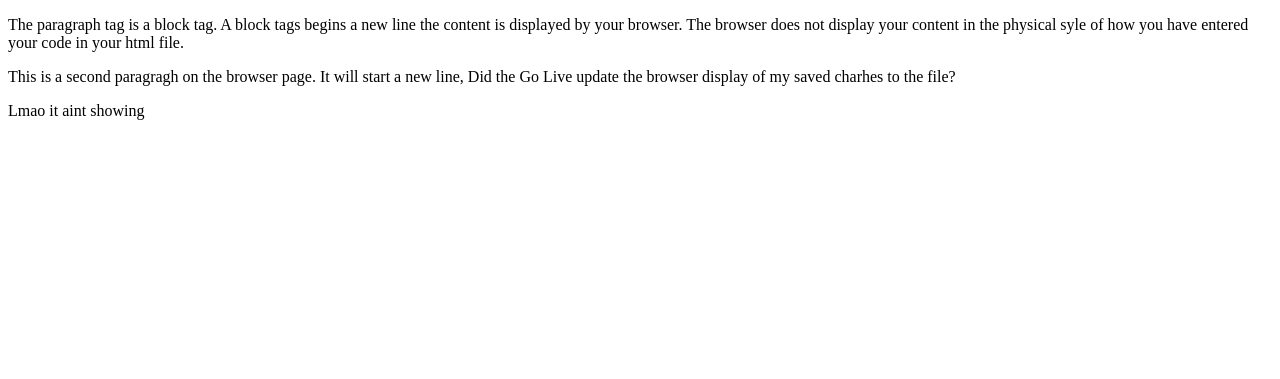
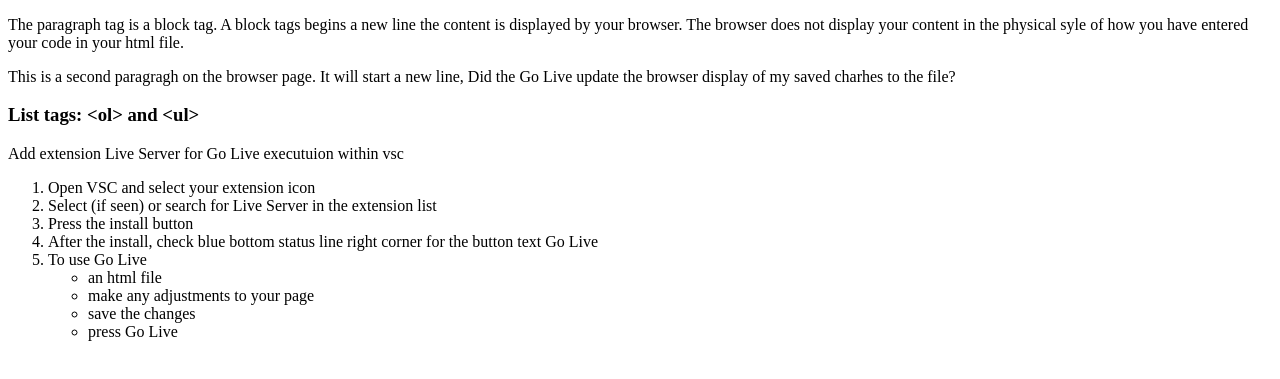
Before and after one commit to comp-1017/1017-sep-2022-a03-workbook-jponce2, a plain HTML site: page html basic tags/index.html in a window 1280 px wide. Shown: the part 105-484 px from the top of the page. Drawn offline with Linux system fonts and the light colour scheme.

Commit message:
DemoListTagsaddedphotoshopimage

```diff
--- a/html basic tags/index.html
+++ b/html basic tags/index.html
@@ -59,7 +59,32 @@
         </p>
         <p> This is a second paragragh on the browser page. It will start a new line,
             Did the Go Live update the browser display of my saved charhes to the file?</p>
-        <p>Lmao it aint showing</p>
-        <p></p>
+        <!---
+            If you wish to use a component of a reserved tag(or the whole tag) you would be in trouble using the tag instead you can use special character strings to represent components of the tag such as < (&lt) and the > (&gt) symbol.
+
+        -->
+
+        <h3>List tags: &lt;ol&gt; and &lt;ul&gt;</h3>
+
+        <!--Black tag
+            create an ordered list (numbered) using <ol> create an unordered list (bulleted) using <ul> items in the list are indicated using the line item <li> lists can be nested and mixed
+        -->
+        <p>Add extension Live Server for Go Live executuion within vsc</p>
+        <ol>
+            <li>Open VSC and select your extension icon</li>
+            <li>Select (if seen) or search for Live Server in the extension list</li>
+            <li>Press the install button</li>
+            <li>After the install, check blue bottom status line right corner for the button text Go Live</li>
+            <li>To use Go Live</li>
+                <ul>
+                    <li>an html file </li>
+                    <li>make any adjustments to your page</li>
+                    <li>save the changes </li>
+                    <li>press Go Live</li>
+                </ul>
+        </ol>
+
+
+
     </body>
 </html>
```
Also changed, not shown: html basic tags/img/dummy.txt (deleted), html basic tags/img/photoshop.png (added).
